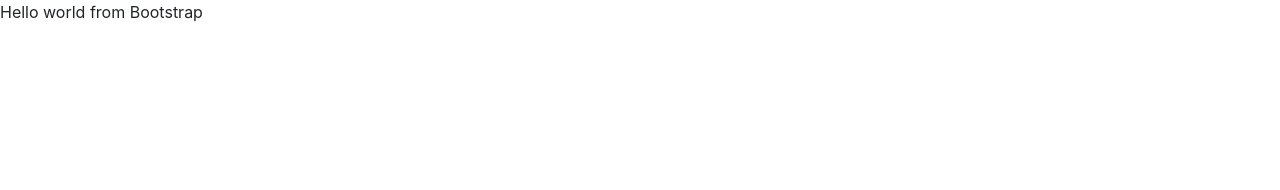
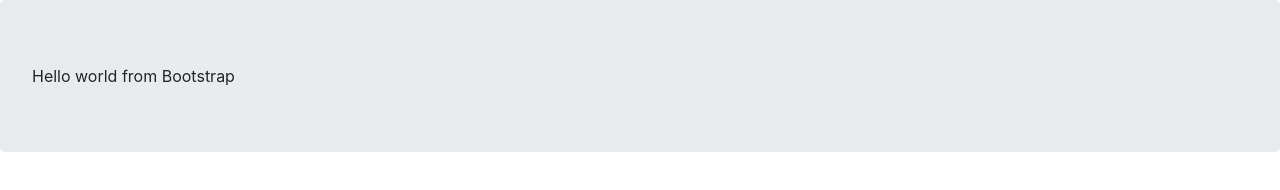
Before and after one commit to cortesdev/psadmin, a website: page dist/index.html in a window 1280 px wide. Drawn offline with Linux system fonts and the light colour scheme.

Commit message:
INNOBLN-460 Add react, router and flux 13.0 / 2.3

```diff
--- a/dist/index.html
+++ b/dist/index.html
@@ -8,6 +8,6 @@
     <title>Pluralsight Admin</title>
 </head>
 <body>
-    <div class="jumbrotron">Hello world from Bootstrap</div>
+    <div class="jumbotron">Hello world from Bootstrap</div>
 </body>
 </html>
--- a/package.json
+++ b/package.json
@@ -19,12 +19,15 @@
   "dependencies": {
     "bootstrap": "^4.1.3",
     "browserify": "^16.2.3",
+    "flux": "^2.0.3",
     "gulp": "^3.9.0",
     "gulp-concat": "^2.6.1",
     "gulp-connect": "^2.2.0",
     "gulp-eslint": "^0.15.0",
     "gulp-open": "^1.0.0",
     "jquery": "^3.3.1",
+    "react": "^0.13.3",
+    "react-router": "^0.13.3",
     "reactify": "^1.1.1",
     "vinyl-source-stream": "^2.0.0"
   }
```
Also changed, not shown: 1 other file.
